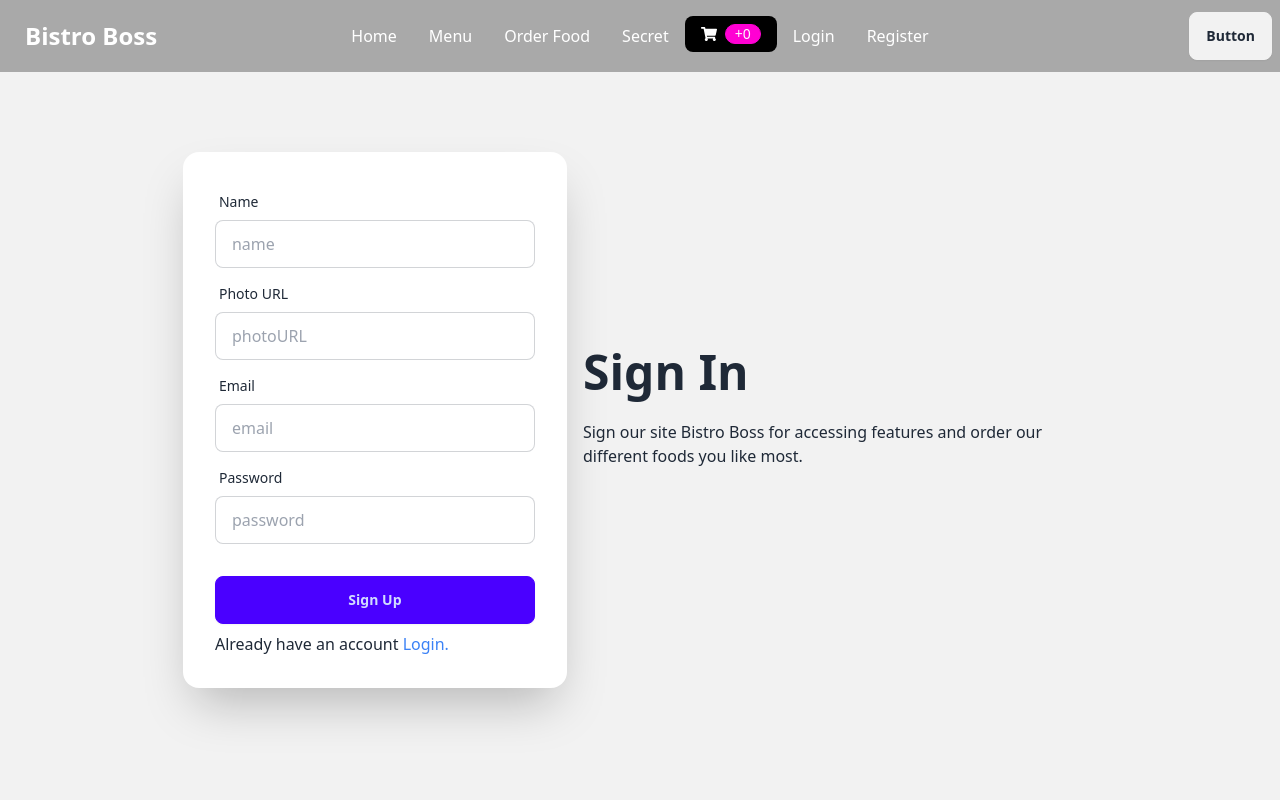
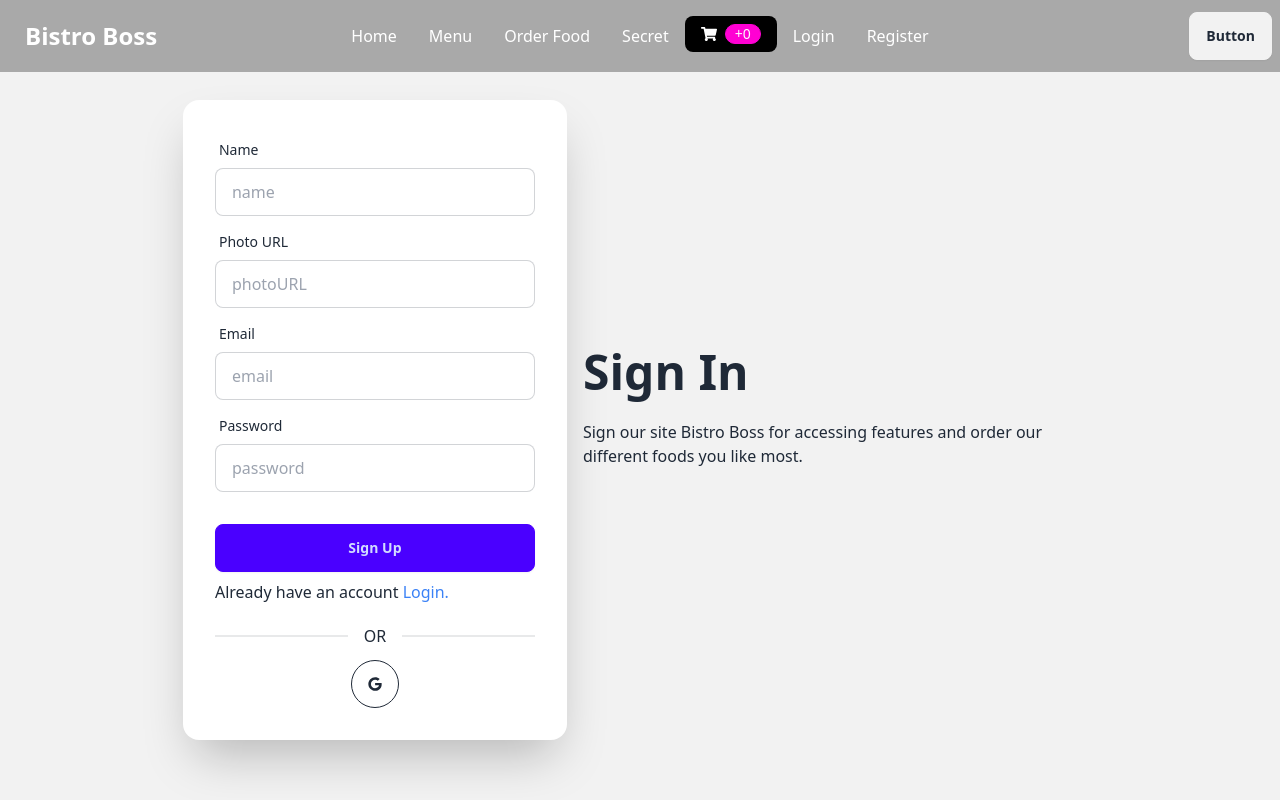
Before and after one commit to Praneshchow/Bistro-restaurant-client, a React (Vite) app: page /signup in a window 1280 px wide. Built offline with nearby package versions, Linux system fonts and the light colour scheme; no server answers.

Commit message:
google login user done

```diff
--- a/src/Routes/Routes.jsx
+++ b/src/Routes/Routes.jsx
@@ -46,7 +46,7 @@ export const router = createBrowserRouter([
     },
     {
         path: 'dashboard',
-        element: <Dashboard></Dashboard>,
+        element: <PrivateRoutes><Dashboard></Dashboard></PrivateRoutes>,
         children: [
             {
                 path: 'mycart',
--- a/src/pages/Dashboard/MyCart/MyCart.jsx
+++ b/src/pages/Dashboard/MyCart/MyCart.jsx
@@ -6,7 +6,6 @@ import Swal from 'sweetalert2'
 const MyCart = () => {
     const [cart, refetch] = useCart();
     const total = cart.reduce((sum, item) => item.price + sum, 0);
-
 
 
     const handleDelete = item => {
--- a/src/pages/Login/Login.jsx
+++ b/src/pages/Login/Login.jsx
@@ -4,6 +4,7 @@ import { AuthContext } from '../../providers/AuthProvider';
 import { Link, useLocation, useNavigate } from 'react-router-dom';
 import { Helmet } from 'react-helmet-async';
 import Swal from 'sweetalert2';
+import SocialLogin from '../Shared/SocialLogin/SocialLogin';
 
 
 const Login = () => {
@@ -95,6 +96,7 @@ const Login = () => {
 
                             </div>
                             <p>New Here? <Link to="/signup" className='text-blue-500'>Create an account. </Link></p>
+                            <SocialLogin></SocialLogin>
                         </form>
 
                     </div>
--- /dev/null
+++ b/src/pages/Shared/SocialLogin/SocialLogin.jsx
@@ -0,0 +1,47 @@
+import { useContext } from "react";
+import { FaGoogle } from "react-icons/fa";
+import { AuthContext } from "../../../providers/AuthProvider";
+import { useLocation, useNavigate } from "react-router-dom";
+
+const SocialLogin = () => {
+    const { googleSignIn } = useContext(AuthContext);
+    const navigate = useNavigate();
+    const location = useLocation();
+
+    const from = location.state?.from?.pathname || "/";
+    const handleGoogleSignIn = () => {
+        googleSignIn()
+            .then(result => {
+                const loggedInUser = result.user;
+                console.log(loggedInUser);
+
+                const saveUser = { name: loggedInUser.displayName, email: loggedInUser.email };
+                fetch('http://localhost:5000/users', {
+                    method: 'POST',
+                    headers: {
+                        'content-type': 'application/json'
+                    },
+                    body: JSON.stringify(saveUser)
+                })
+                    .then(res => res.json())
+                    .then(() => {
+                        navigate(from, { replace: true });
+                    })
+
+
+            })
+    }
+
+    return (
+        <div>
+            <div className="divider">OR</div>
+            <div className="w-full text-center">
+                <button onClick={handleGoogleSignIn} className="btn btn-circle btn-outline">
+                    <FaGoogle />
+                </button>
+            </div>
+        </div>
+    );
+};
+
+export default SocialLogin;
--- a/src/pages/SignUp/SignUp.jsx
+++ b/src/pages/SignUp/SignUp.jsx
@@ -4,6 +4,7 @@ import { Helmet } from 'react-helmet-async';
 import { useContext } from "react";
 import { AuthContext } from "../../providers/AuthProvider";
 import Swal from 'sweetalert2';
+import SocialLogin from "../Shared/SocialLogin/SocialLogin";
 
 const SignUp = () => {
     const { register, handleSubmit, reset, formState: { errors } } = useForm();        // from "react hook form".
@@ -16,11 +17,24 @@ const SignUp = () => {
         createUser(data.email, data.password)
             .then(result => {
                 const loggedUser = result.user;
-                console.log(loggedUser);
+                console.log("logged user: ", loggedUser);
                 updateUserProfile(data.name, data.photoURL)
                     .then(() => {
-                        console.log("user profile info updated");
+                        // console.log("user profile info updated");
+                        const saveUser = {name: data.name, email: data.email};
+                        fetch('http://localhost:5000/users', {
+                            method: 'POST',
+                            headers: {
+                                'content-type': 'application/json'
+                            },
+                            body: JSON.stringify(saveUser)
+                        })
+                            .then(res => res.json())
+                            .then(data => {
+                                if (data.insertedId) {
                                     reset();
+                                    console.log("registration done");
+
                                     Swal.fire({
                                         position: "top-middle",
                                         icon: "success",
@@ -29,6 +43,9 @@ const SignUp = () => {
                                         timer: 1500
                                     });
                                     navigate('/');
+                                }
+                            })
+
                     })
                     .catch(error => console.log(error))
             })
@@ -92,6 +109,7 @@ const SignUp = () => {
 
                             </div>
                             <p>Already have an account <Link to="/login" className="text-blue-500"> Login.  </Link> </p>
+                            <SocialLogin></SocialLogin>
                         </form>
 
                     </div>
--- a/src/providers/AuthProvider.jsx
+++ b/src/providers/AuthProvider.jsx
@@ -1,6 +1,6 @@
 import { createContext, useEffect, useState } from "react";
 import app from "../firebase/firebase.config";
-import { createUserWithEmailAndPassword, getAuth, onAuthStateChanged, signInWithEmailAndPassword, signOut, updateProfile } from "firebase/auth";
+import { createUserWithEmailAndPassword, getAuth, GoogleAuthProvider, onAuthStateChanged, signInWithEmailAndPassword, signInWithPopup, signOut, updateProfile } from "firebase/auth";
 
 export const AuthContext = createContext(null);
 const auth = getAuth(app);
@@ -8,6 +8,8 @@ const auth = getAuth(app);
 const AuthProvider = ({children}) => {
     const [user, setUser] = useState(null);
     const [loading, setLoading] = useState(true);
+
+    const googleProvider = new GoogleAuthProvider();
 
     const createUser = (email, password) => {
         setLoading(true);
@@ -17,6 +19,11 @@ const AuthProvider = ({children}) => {
     const signIn = (email, password) => {
         setLoading(true);
         return signInWithEmailAndPassword(auth, email, password);
+    }
+
+    const googleSignIn = () => {
+        setLoading(true);
+        return signInWithPopup(auth, googleProvider);
     }
 
     const logOut = () =>{
@@ -33,7 +40,7 @@ const AuthProvider = ({children}) => {
     useEffect(() => {
         const unsubscribe = onAuthStateChanged(auth, currentUser => {
             setUser(currentUser);
-            console.log('current user: ', currentUser);
+            // console.log('current user: ', currentUser);
             setLoading(false);
         })
         return () => {
@@ -47,6 +54,7 @@ const AuthProvider = ({children}) => {
         loading,
         createUser,
         signIn,
+        googleSignIn,
         logOut,
         updateUserProfile,
     }
```
Lines whose indentation alone changed are shown as unchanged.
